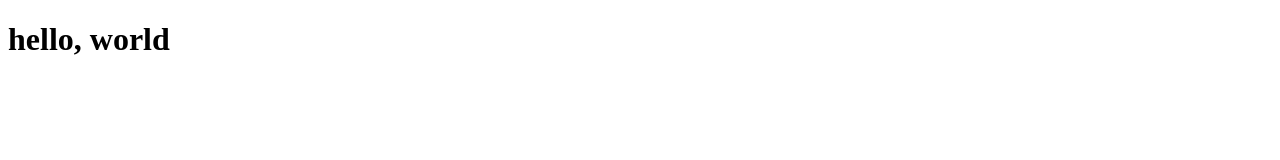
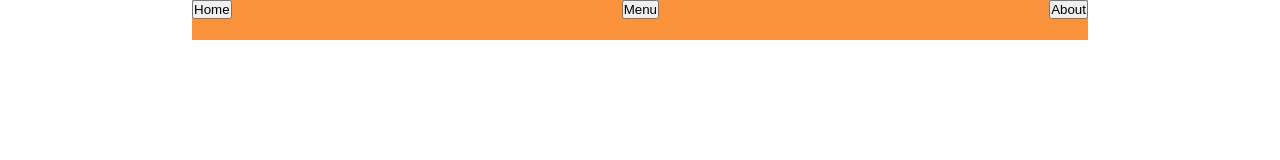
Before and after one commit to Shadrack04/odin-restaurant, a website built with webpack: page src/template.html in a window 1280 px wide. Built offline with nearby package versions, Linux system fonts and the light colour scheme.

Commit message:
Fix error with loading css files

```diff
--- a/src/index.js
+++ b/src/index.js
@@ -0,0 +1 @@
+import "./styles/style.css";
--- /dev/null
+++ b/src/styles/style.scss
@@ -0,0 +1,16 @@
+@mixin flexCenter($justy) {
+  display: flex;
+  justify-content: $justy;
+  align-items: center;
+}
+
+header {
+  background-color: #fb923c;
+  width: 70%;
+  height: 40px;
+  margin: 0 auto;
+  nav {
+    @include flexCenter(space-between);
+
+  }
+}
--- a/src/template.html
+++ b/src/template.html
@@ -6,6 +6,12 @@
   <title>A-list Restaurant</title>
 </head>
 <body>
-  <h1>hello, world</h1>
+  <header>
+    <nav>
+      <button class="btn">Home</button>
+      <button class="btn">Menu</button>
+      <button class="btn">About</button>
+    </nav>
+  </header>
 </body>
 </html>
--- a/webpack.config.js
+++ b/webpack.config.js
@@ -23,9 +23,9 @@ module.exports = {
   module: {
     rules: [
       {
-        test: /\.(css|scss)&/,
+        test: /\.css$/i,
         use: ["style-loader", "css-loader", "sass-loader"],
-      }
-    ]
-  }
+      },
+    ],
+  },
 }
```
Also changed, not shown: src/styles/style.css (added), 1 other file.
